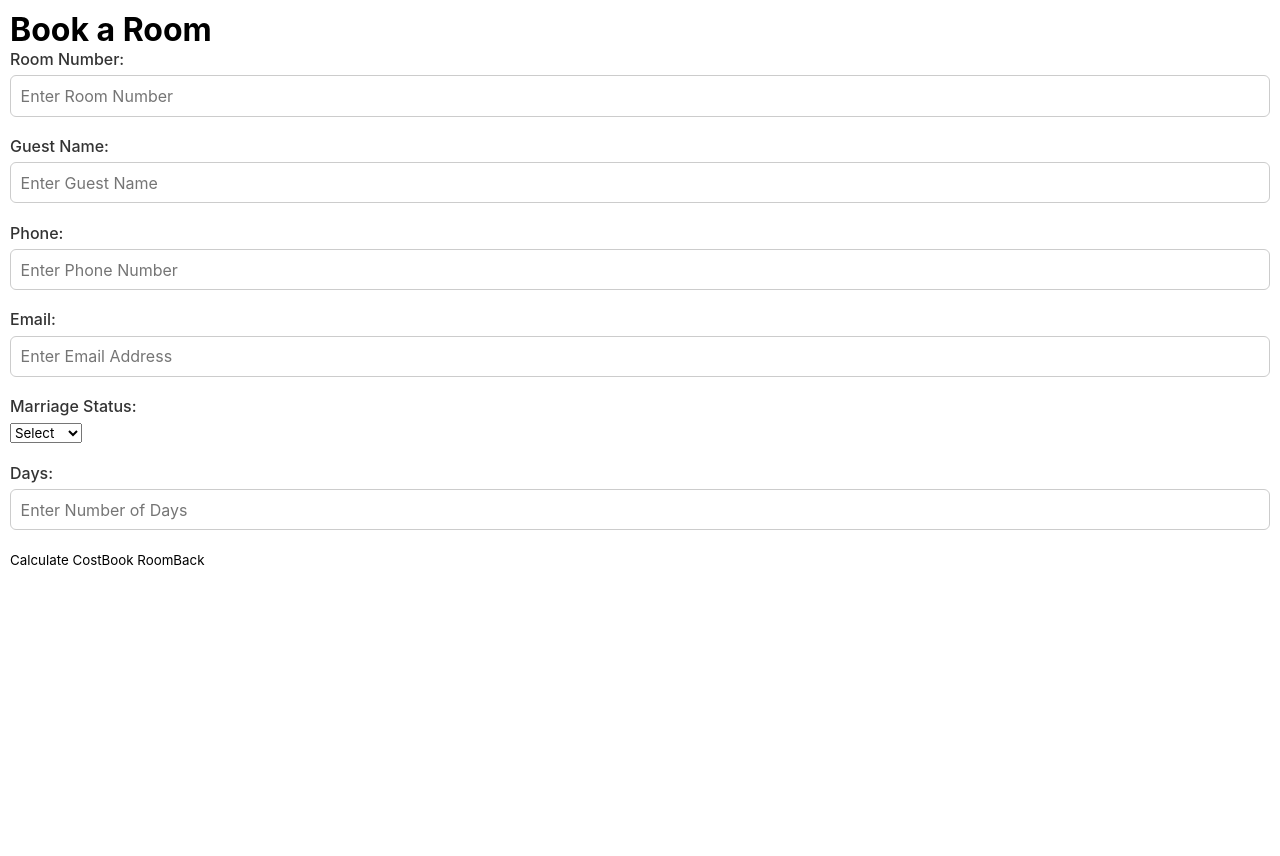
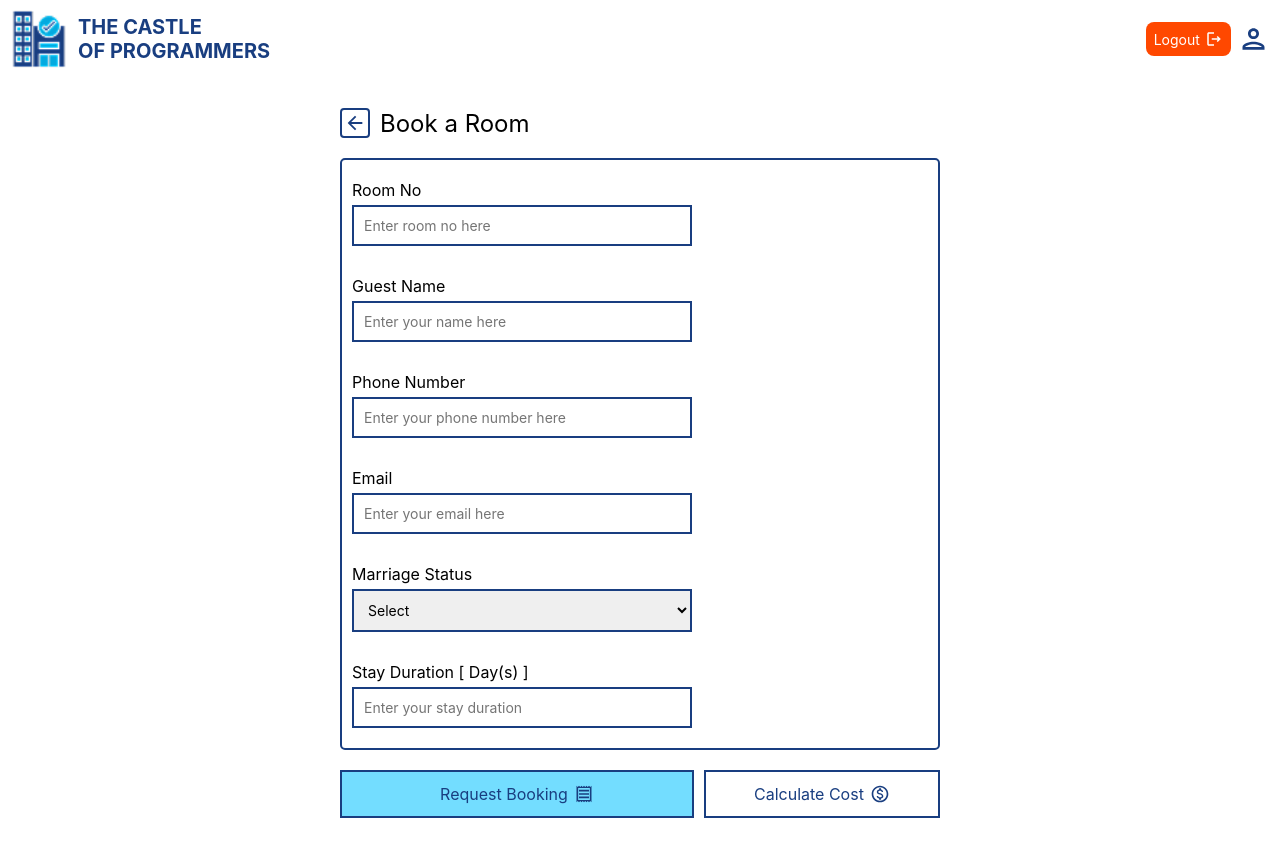
Before and after one commit to syedbilalalam/hotel-management-ui, a React (Vite) app: page /book-room in a window 1280 px wide. Shown: the top 856 px of the page. Before the commit the page ends 800 px from the top, so only its background shows below. Built offline with nearby package versions, Linux system fonts and the light colour scheme.

Commit message:
Feat: Book room ui update started

```diff
--- /dev/null
+++ b/src/assets/styles/book_room.css
@@ -0,0 +1,36 @@
+/* Input Section */
+.inputHolder, .selectionHolder {
+    display: flex;
+    flex-direction: column;
+    gap: 5px;
+    margin: 10px 0;
+}
+.inputHolder label, .selectionHolder label{
+    font-size: 16px;
+}
+.inputHolder input, .selectionHolder select {
+    border: 2px solid var(--dark-blue);
+    padding: 10px;
+    font-size: 14px;
+    border-radius: unset;
+    outline: none;
+}
+
+.bookRoom .requiredFields {
+    margin: 20px 0;
+    display: flex;
+    flex-direction: column;
+    gap: 10px;
+    border: 2px solid var(--dark-blue);
+    border-radius: 5px;
+    padding: 10px;
+}
+.bookRoom .systemBtn {
+    display: flex;
+    justify-content: center;
+    align-items: center;
+    gap: 6px;
+}
+.bookRoom .systemBtn .ico {
+    height: 20px;
+}
--- /dev/null
+++ b/src/assets/styles/form_btns.css
@@ -0,0 +1,22 @@
+.systemBtn.btn {
+    padding: 12px;
+    font-size: 16px;
+    width: 60%;
+    text-align: center;
+    border: 2px solid var(--dark-blue);
+}
+.primaryBtn.btn {
+    background-color: var(--light-blue);
+    color: var(--dark-blue);
+}
+
+.secBtn.btn {
+    background-color: transparent;
+    color: var(--dark-blue);
+    width: 40%;
+}
+
+.formBtnPair {
+    display: flex;
+    gap: 10px;
+}
--- a/src/pages/book_room.tsx
+++ b/src/pages/book_room.tsx
@@ -1,6 +1,12 @@
-import { useState, useRef } from 'react';
 import { useNavigate } from 'react-router-dom';
-import { Btn } from '@src/assets/components/btn';
+import Navbar from '@src/pages/components/navbar';
+import PageTitle from '@src/pages/components/page_title';
+import CenteredBody from '@src/pages/components/centered_body';
+import { FormBtnPair, PrimaryBtn, SecBtn } from '@src/pages/components/form_btns';
+import {
+    useState, useRef, useEffect,
+    type FormEventHandler, type ReactNode
+} from 'react';
 import {
     MARRIAGE_STATUS,
     HOTEL_ROOM,
@@ -13,8 +19,7 @@ import {
 import type { RoomDb } from '@src/main';
 
 // Importing page styling
-// import '@src/assets/styles/book_room.css';
-// import '@src/assets/styles/global.css';
+import '@src/assets/styles/book_room.css';
 
 type MarriageTypeSelection = 'Single' | 'Married';
 
@@ -28,6 +33,80 @@ export function meta() {
 interface BookRoomProps {
     hotelRooms: RoomDb<HotelRoom>
     bookedRooms: RoomDb<BookedRoom>
+}
+
+interface InputProps {
+    id: string;
+    title: string;
+    placeholder: string;
+    type?: 'text' | 'number' | 'password' | 'email';
+    width?: number;
+    onInput?: FormEventHandler<HTMLInputElement>;
+    required?: boolean;
+}
+interface SelectionProps {
+    id: string;
+    title: string;
+    children: ReactNode;
+    width?: number;
+    onInput?: FormEventHandler<HTMLSelectElement>;
+    required?: boolean;
+}
+
+function Selection({
+    id, title,
+    required = false,
+    onInput,
+    children,
+    ...props
+}: SelectionProps) {
+
+    const [maxWidth, setMaxWidth] = useState('340px');
+
+    useEffect(() => {
+        if (props.width) setMaxWidth(`${props.width}px`);
+    });
+
+    return (
+        <div className={'selectionHolder'}>
+            <label htmlFor={id}>{title}</label>
+            <select
+                id={id} style={{ maxWidth }}
+                onInput={onInput}
+                required={required}
+            >
+                {children}
+            </select>
+        </div>
+    )
+}
+function Input({
+    id, title,
+    placeholder,
+    type = 'text',
+    required = false,
+    onInput,
+    ...props
+}: InputProps) {
+
+    const [maxWidth, setMaxWidth] = useState('340px');
+
+    useEffect(() => {
+        if (props.width) setMaxWidth(`${props.width}px`);
+    });
+
+    return (
+        <div className={'inputHolder'}>
+            <label htmlFor={id}>{title}</label>
+            <input
+                id={id} type={type}
+                placeholder={placeholder}
+                style={{ maxWidth }}
+                onInput={onInput}
+                required={required}
+            />
+        </div>
+    )
 }
 
 export default function Page({ hotelRooms, bookedRooms }: BookRoomProps) {
@@ -109,20 +188,19 @@ export default function Page({ hotelRooms, bookedRooms }: BookRoomProps) {
 
         alert(`Total Cost: ${finalCalc}$`)
     }
+    return (
+        <div className={'bookRoom'}>
+            <Navbar />
+            <CenteredBody maxWidth={600}>
+                <PageTitle parentPath={'/'} text={'Book a Room'} />
+                <form ref={formElem}>
 
-    return (
-        <div className="container bookRoom">
-            <div className="header">
-                <h1>Book a Room</h1>
-            </div>
-            <form id="bookingForm" method="POST" ref={formElem}>
-                <div className="form-grid">
-                    <div className="form-group">
-                        <label htmlFor="room-number">Room Number:</label>
-                        <input
-                            id={'room-number'}
-                            type="number"
-                            min="1" placeholder="Enter Room Number"
+                    <div className={'requiredFields'}>
+
+                        <Input
+                            id={'roomNo'} title={'Room No'}
+                            placeholder={'Enter room no here'}
+                            type={'number'}
                             onInput={(e) => {
                                 const target = e.target as HTMLInputElement;
 
@@ -130,68 +208,57 @@ export default function Page({ hotelRooms, bookedRooms }: BookRoomProps) {
                                 if (isNaN(numValue)) numValue = null;
                                 setRoomNumber(numValue);
                             }}
-                            required
+                            required={true}
                         />
-                    </div>
-                    <div className="form-group">
-                        <label htmlFor="guest-name">Guest Name:</label>
-                        <input
-                            id={'guest-name'}
-                            type="text"
-                            placeholder="Enter Guest Name"
+
+                        <Input
+                            id={'guestName'} title={'Guest Name'}
+                            placeholder={'Enter your name here'}
                             onInput={(e) => {
                                 const target = e.target as HTMLInputElement;
                                 setGuestName(target.value);
                             }}
-                            required
+                            required={true}
                         />
-                    </div>
-                    <div className="form-group">
-                        <label htmlFor="phone">Phone:</label>
-                        <input
-                            id={'phone'}
-                            type="tel"
-                            placeholder="Enter Phone Number"
+
+                        <Input
+                            id={'phoneNumber'} title={'Phone Number'}
+                            placeholder={'Enter your phone number here'}
+                            type={'number'}
                             onInput={(e) => {
                                 const target = e.target as HTMLInputElement;
                                 setPhone(target.value);
                             }}
-                            required
+                            required={true}
                         />
-                    </div>
-                    <div className="form-group">
-                        <label htmlFor="email">Email:</label>
-                        <input
-                            id="email"
-                            type="email"
-                            placeholder="Enter Email Address"
+
+                        <Input
+                            id={'email'} title={'Email'}
+                            placeholder={'Enter your email here'}
+                            type={'email'}
                             onInput={(e) => {
                                 const target = e.target as HTMLInputElement;
                                 setEmail(target.value);
                             }}
-                            required
+                            required={true}
                         />
-                    </div>
-                    <div className="form-group">
-                        <label htmlFor="marriage-status">Marriage Status:</label>
-                        <select
-                            id="marriage-status"
+
+                        <Selection
+                            id={'marriageStatus'} title={'Marriage Status'}
                             onInput={(e) => {
                                 const target = e.target as HTMLInputElement;
                                 setMarriageStatus(target.value as MarriageTypeSelection);
                             }}
-                            required
+                            required={true}
                         >
                             <option value="">Select</option>
                             <option value="Single">Single</option>
                             <option value="Married">Married</option>
-                        </select>
-                    </div>
-                    <div className="form-group">
-                        <label htmlFor="days">Days:</label>
-                        <input
-                            type="number" id="days" min="1"
-                            placeholder="Enter Number of Days"
+                        </Selection>
+
+                        <Input
+                            id={'stayDuration'} title={'Stay Duration [ Day(s) ]'}
+                            placeholder={'Enter your stay duration'}
                             onInput={(e) => {
                                 const target = e.target as HTMLInputElement;
 
@@ -199,27 +266,30 @@ export default function Page({ hotelRooms, bookedRooms }: BookRoomProps) {
                                 if (isNaN(numValue)) numValue = null;
                                 setDays(numValue);
                             }}
-                            required
+                            required={true}
                         />
                     </div>
-                </div>
-                <div className="button-group">
-                    <button
-                        type="button"
-                        className="btn bookRoom"
-                        onClick={calculateCost}
-                    >Calculate Cost</button>
-                    <button
-                        type={'submit'}
-                        className="btn bookRoom"
+                    <FormBtnPair>
+                        <PrimaryBtn
                             onClick={(e) => {
                                 e.preventDefault();
                                 requestBooking();
                             }}
-                    >Book Room</button>
-                    <Btn className="btn bookRoom exit-btn" to='/'>Back</Btn>
+                        >
+                            <span>Request Booking</span>
+                            <div className={'imageHolder ico'}>
+                                <img src={'/icons/svg/receipt.svg'} alt={'icon'} />
                             </div>
+                        </PrimaryBtn>
+                        <SecBtn onClick={calculateCost}>
+                            <span>Calculate Cost</span>
+                            <div className={'imageHolder ico'}>
+                                <img src={'/icons/svg/monetization_on.svg'} alt={'icon'} />
+                            </div>
+                        </SecBtn>
+                    </FormBtnPair>
                 </form>
+            </CenteredBody>
         </div>
-    );
+    )
 }
--- a/src/pages/components/centered_body.tsx
+++ b/src/pages/components/centered_body.tsx
@@ -6,6 +6,7 @@ interface CenteredBodyProps {
     children: ReactNode;
     maxWidth?: number;
     minWidth?: number;
+    style?: unknown;
 }
 
 const DEFAULT_MAX_BODY_WIDTH = 1000;
@@ -16,14 +17,16 @@ export default function CenteredBody({
     ...props
 }: CenteredBodyProps) {
 
+    const [styles, setStyles] = useState({});
     const [minWidth, setMinWidth] = useState('auto');
 
     useEffect(()=> {
         if (props.minWidth) setMinWidth(`${props.minWidth}px`);
+        if (props.style) setStyles(props.style);
     }, []);
 
     return (
-        <div className={'centeredBody'} style={{maxWidth: maxWidth, minWidth}}>
+        <div className={'centeredBody'} style={{maxWidth: maxWidth, minWidth, ...styles}}>
             {children}
         </div>
     )
--- /dev/null
+++ b/src/pages/components/form_btns.tsx
@@ -0,0 +1,37 @@
+import type { ReactNode, MouseEventHandler } from 'react';
+import '@src/assets/styles/form_btns.css';
+
+interface BtnProps {
+    children: ReactNode;
+    onClick?: MouseEventHandler<HTMLDivElement>;
+}
+
+interface FormBtnPair {
+    children: ReactNode;
+}
+
+export function PrimaryBtn(props: BtnProps) {
+
+    return (
+        <div className={'primaryBtn systemBtn btn'} onClick={props.onClick}>
+            {props.children}
+        </div>
+    )
+}
+
+export function SecBtn(props: BtnProps) {
+
+    return (
+        <div className={'secBtn systemBtn btn'} onClick={props.onClick}>
+            {props.children}
+        </div>
+    )
+}
+
+export function FormBtnPair({ children }: FormBtnPair) {
+    return (
+        <div className={'formBtnPair'}>
+            {children}
+        </div>
+    )
+}
--- a/src/pages/home.tsx
+++ b/src/pages/home.tsx
@@ -52,7 +52,7 @@ function CardsHolder() {
             <Card
                 text={'Book A Room'}
                 iconUrl={'/icons/svg/bookmark_add.svg'}
-                linksTo={'/'}
+                linksTo={'/book-room'}
             />
             <Card
                 text={'Cancel Booking'}
```
Also changed, not shown: public/icons/svg/monetization_on.svg (added), public/icons/svg/receipt.svg (added). Lines whose indentation alone changed are shown as unchanged.
